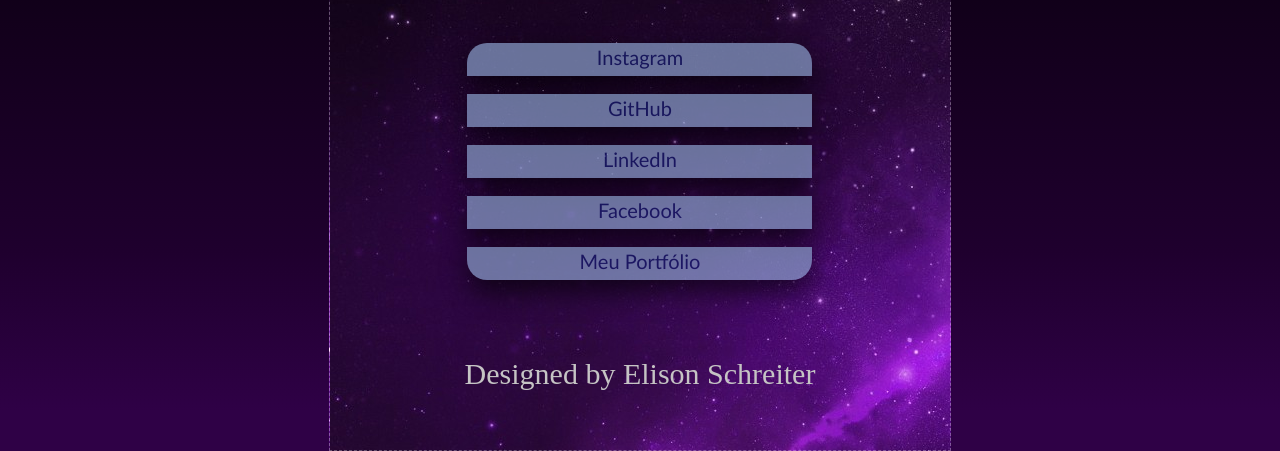
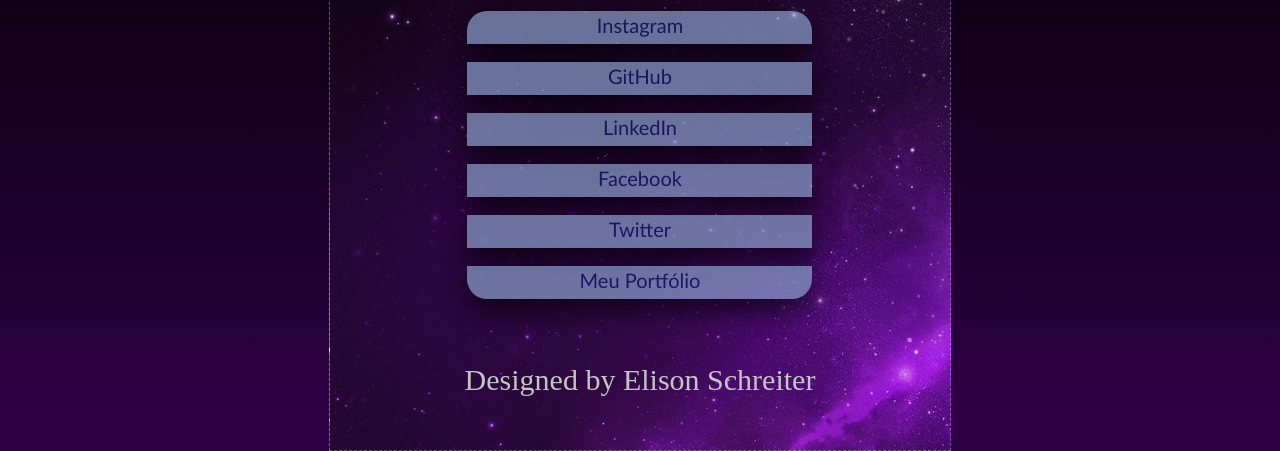
Before and after one commit to ElisonSchreiter/my-links, a plain HTML site: page index.html in a window 1280 px wide. Shown: the part 349-800 px from the top of the page. Drawn offline with Linux system fonts and the light colour scheme; a web font is replaced by a local one.

Commit message:
Added Twitter to list of links

```diff
--- a/index.html
+++ b/index.html
@@ -46,6 +46,9 @@
             <a href="https://www.facebook.com/elison.schreiter/">Facebook</a>
           </li>
           <li>
+            <a href="https://twitter.com/elisonschreiter">Twitter</a>
+          </li>
+          <li>
             <a href="">Meu Portfólio</a>
           </li>
         </ul>
```
